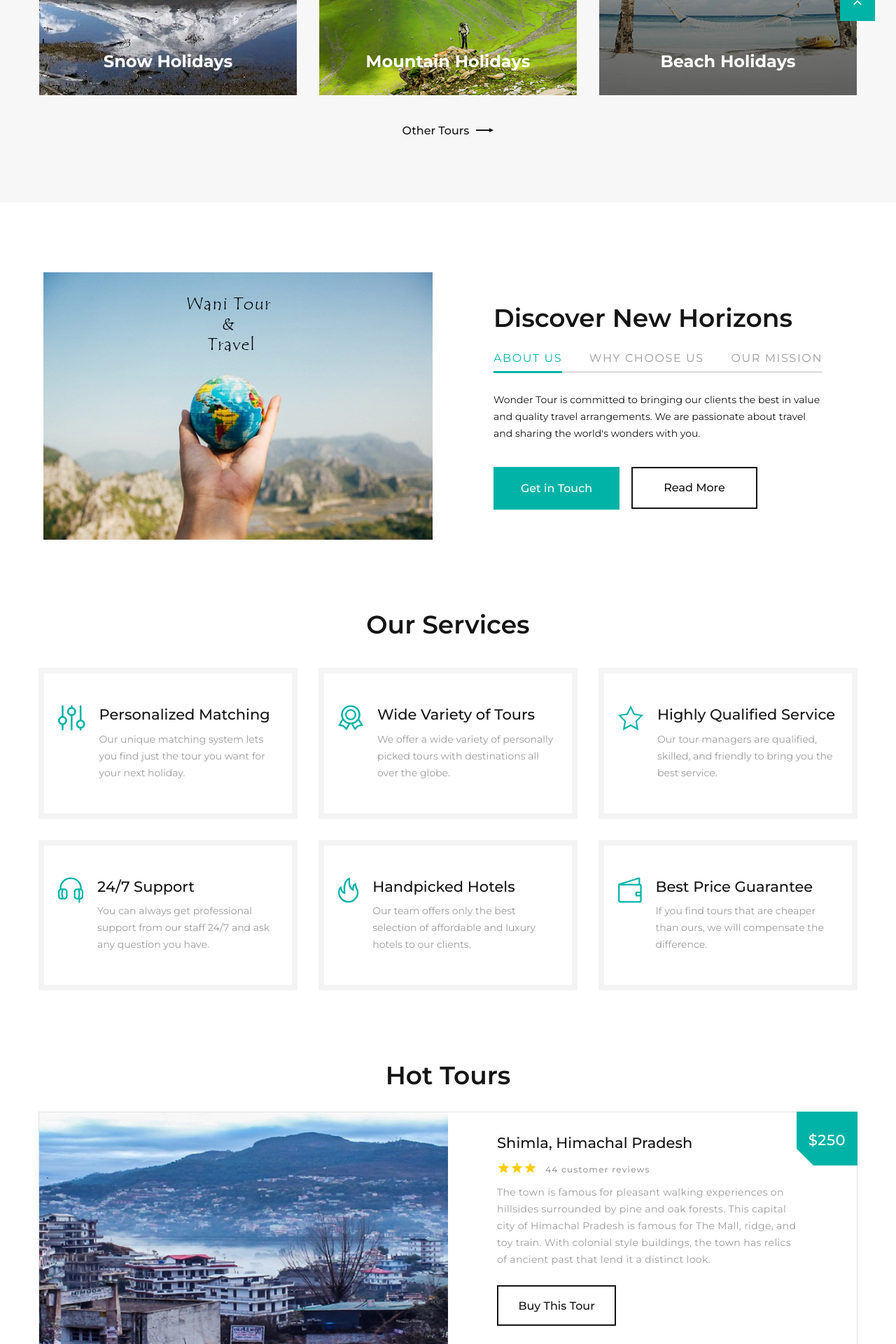
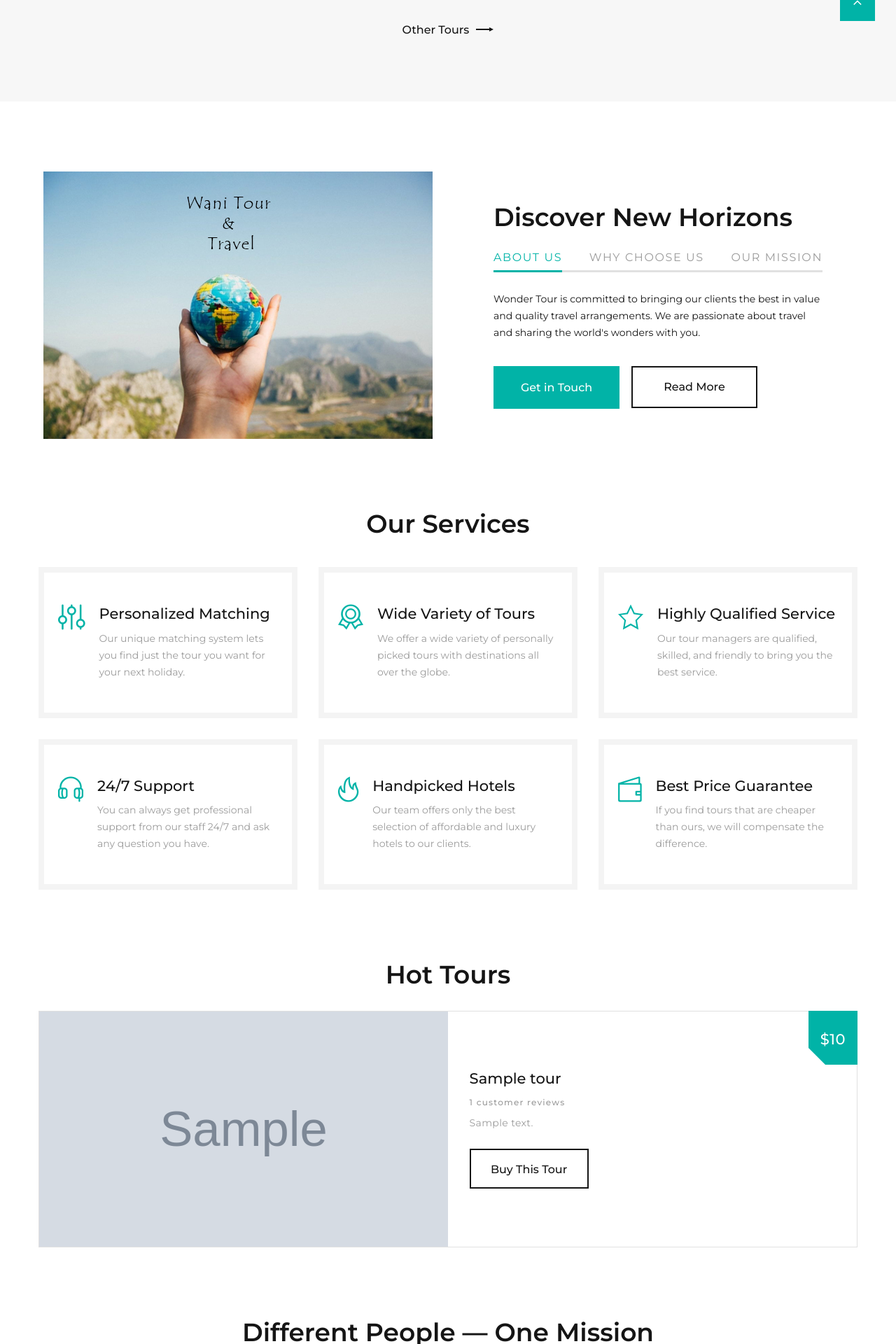
Before and after one commit to agakhil13/Travel_Project, a Django app: page / in a window 1280 px wide. Shown: the part 840-2760 px from the top of the page at 70% size. Run offline with Django 4.2, Linux system fonts and the light colour scheme; tables that the repository leaves empty hold one stand-in row (values such as "Sample post"); grey boxes marked "Sample" are stand-in pictures; parts of the project's set-up code (start-up, migrations or seed data) failed here and were passed over; some libraries are stand-ins or nearby versions.

Commit message:
migrated banner, box, hot tour to db

```diff
--- a/Homepage/models.py
+++ b/Homepage/models.py
@@ -19,7 +19,6 @@ class Hot_Tour(models.Model):
     review = models.IntegerField()
     img = models.ImageField(upload_to='Hot_Tour')
     price = models.IntegerField()
-    rating= models.IntegerField()
 
 class Teams(models.Model):
     name = models.CharField(max_length=50)
--- a/Homepage/views.py
+++ b/Homepage/views.py
@@ -3,71 +3,71 @@ from django.shortcuts import render
 from .models import Banner, Box_Category, Hot_Tour, Teams, Wonder
 
 # Create your views here.
-def banner():
-    ban1 = Banner()
-    ban1.faded_text = "Enjoy the Best Destinations with Our Travel Agency"
-    ban1.text = "Explore"
-    ban1.bold_text = "The World"
-    ban1.img = "ban1.jpg"
+# def banner():
+#     ban1 = Banner()
+#     ban1.faded_text = "Enjoy the Best Destinations with Our Travel Agency"
+#     ban1.text = "Explore"
+#     ban1.bold_text = "The World"
+#     ban1.img = "ban1.jpg"
 
-    ban2 = Banner()
-    ban2.faded_text = "A team of professional Travel Experts"
-    ban2.text = "Trust"
-    ban2.bold_text = "Our Experience"
-    ban2.img = "ban2.jpg"
+#     ban2 = Banner()
+#     ban2.faded_text = "A team of professional Travel Experts"
+#     ban2.text = "Trust"
+#     ban2.bold_text = "Our Experience"
+#     ban2.img = "ban2.jpg"
 
-    ban3 = Banner()
-    ban3.faded_text = "Build your Next Holiday Trip with Us"
-    ban3.text = "Create"
-    ban3.bold_text = "Your Tour"
-    ban3.img = "ban3.jpg"
+#     ban3 = Banner()
+#     ban3.faded_text = "Build your Next Holiday Trip with Us"
+#     ban3.text = "Create"
+#     ban3.bold_text = "Your Tour"
+#     ban3.img = "ban3.jpg"
 
-    ban = [ban1, ban2, ban3]
-    return ban
+#     ban = [ban1, ban2, ban3]
+#     return ban
 
-def box_category():
-    box1 = Box_Category()
-    box1.title = "Snow Holidays"
-    box1.img = "box1.jpg"
+# def box_category():
+#     box1 = Box_Category()
+#     box1.title = "Snow Holidays"
+#     box1.img = "box1.jpg"
 
-    box2 = Box_Category()
-    box2.title = "Mountain Holidays"
-    box2.img = "box2.jpg"
+#     box2 = Box_Category()
+#     box2.title = "Mountain Holidays"
+#     box2.img = "box2.jpg"
 
-    box3 = Box_Category()
-    box3.title = "Beach Holidays"
-    box3.img = "box3.jpg"
+#     box3 = Box_Category()
+#     box3.title = "Beach Holidays"
+#     box3.img = "box3.jpg"
 
-    box = [box1, box2, box3]
-    return box
+#     box = [box1, box2, box3]
+#     return box
 
-def hot_tour():
-    ht1 = Hot_Tour()
-    ht1.title = "Shimla, Himachal Pradesh"
-    ht1.img = "hottour1.jpg"
-    ht1.desc = "The town is famous for pleasant walking experiences on hillsides surrounded by pine and oak forests. This capital city of Himachal Pradesh is famous for The Mall, ridge, and toy train. With colonial style buildings, the town has relics of ancient past that lend it a distinct look."
-    ht1.review = 44
-    ht1.price = 250
-    ht1.rating = range(0,3)
+# def hot_tour():
+#     ht1 = Hot_Tour()
+#     ht1.title = "Shimla, Himachal Pradesh"
+#     ht1.img = "hottour1.jpg"
+#     ht1.desc = "The town is famous for pleasant walking experiences on hillsides surrounded by pine and oak forests. This capital city of Himachal Pradesh is famous for The Mall, ridge, and toy train. With colonial style buildings, the town has relics of ancient past that lend it a distinct look."
+#     ht1.review = 44
+#     ht1.price = 250
+#     ht1.rating = range(0,3)
 
-    ht2 = Hot_Tour()
-    ht2.title = "Coimbatore, Tamil Nadu"
-    ht2.img = "hottour2.jpg"
-    ht2.desc = "Coimbatore is also famous for foundry and automobile industries, manufacturing of textile industry equipment's, spares, motor pump sets, wet grinders and varied engineering goods and services. The development of Hydro electricity from the Pykara Falls in the 1930 led to a cotton boom in Coimbatore."
-    ht2.review = 23
-    ht2.price = 200
-    ht2.rating = range(0, 4)
+#     ht2 = Hot_Tour()
+#     ht2.title = "Coimbatore, Tamil Nadu"
+#     ht2.img = "hottour2.jpg"
+#     ht2.desc = "Coimbatore is also famous for foundry and automobile industries, manufacturing of textile industry equipment's, spares, motor pump sets, wet grinders and varied engineering goods and services. The development of Hydro electricity from the Pykara Falls in the 1930 led to a cotton boom in Coimbatore."
+#     ht2.review = 23
+#     ht2.price = 200
+#     ht2.rating = range(0, 4)
 
-    ht3 = Hot_Tour()
-    ht3.title = "Gangtok, Sikkim"
-    ht3.img = "hottour3.jpg"
-    ht3.desc = "Gangtok is also known as the land of monasteries due to the sheer number of monasteries it houses. It has emerged as a major Buddhist pilgrimage center and has some of the finest monasteries in India that you cannot afford to miss. The Rumtek monastery is undoubtedly one of the greatest monasteries in the country."
-    ht3.review = 67
-    ht3.price = 350
-    ht3.rating = range (0, 2)
+#     ht3 = Hot_Tour()
+#     ht3.title = "Gangtok, Sikkim"
+#     ht3.img = "hottour3.jpg"
+#     ht3.desc = "Gangtok is also known as the land of monasteries due to the sheer number of monasteries it houses. It has emerged as a major Buddhist pilgrimage center and has some of the finest monasteries in India that you cannot afford to miss. The Rumtek monastery is undoubtedly one of the greatest monasteries in the country."
+#     ht3.review = 67
+#     ht3.price = 350
+#     ht3.rating = range (0, 2)
 
-    ht = [ht1, ht2, ht3]
-    return ht
+#     ht = [ht1, ht2, ht3]
+    # return ht
 def teams():
     t1 = Teams()
     t1.name = "Rakesh Yadav"
@@ -108,8 +108,17 @@ def wonder():
     wonders = [w1, w2, w3, w4, w5, w6, w7]
     return wonders
 
+
+
 def page(request):
-    return render(request,'index.html', {'banner': banner(), 'boxes': box_category(), 'hottours': hot_tour(), 'teams': teams(), 'wondertours':wonder()})
+    banner = Banner.objects.all()
+    box_category = Box_Category.objects.all()
+    hot_tour = Hot_Tour.objects.all()
+    # teams = Teams.objects.all()
+    # wonder = Wonder.objects.all()
+    return render(request,'index.html', {'banner': banner, 'boxes': box_category, 'hottours': hot_tour, 'teams': teams(), 'wondertours':wonder()})
+
+    #, 'boxes': box_category(), 'hottours': hot_tour(), 'teams': teams(), 'wondertours':wonder()})
 
 def about(request):
     return render(request,'about.html')
--- a/templates/index.html
+++ b/templates/index.html
@@ -94,7 +94,7 @@
       <section class="section swiper-container swiper-slider swiper-slider-corporate swiper-pagination-style-2" data-loop="true" data-autoplay="5000" data-simulate-touch="true" data-nav="false" data-direction="vertical">
         <div class="swiper-wrapper text-left">
           {% for ban in banner %}
-          <div class="swiper-slide context-dark" data-slide-bg="{{BaseURL}}/{{ban.img}}">
+          <div class="swiper-slide context-dark" data-slide-bg="{{ban.img.url}}">
             <div class="swiper-slide-caption section-md">
               <div class="container">
                 <div class="row">
@@ -120,7 +120,7 @@
                 {% for box in boxes %}
                 <div class="col-md-4 wow fadeInDown col-9" data-wow-delay=".2s">
                   <ul class="list-marked-2 box-categories-list">
-                    <li><a href="#"><img src="{{BaseURL}}/{{box.img}}" alt="" width="368" height="420"/></a>
+                    <li><a href="#"><img src="{{box.img.url}}" alt="" width="368" height="420"/></a>
                       <h5 class="box-categories-title">{{box.title}}</h5>
                     </li>
                   </ul>
@@ -266,12 +266,12 @@
               <!-- Product Big-->
               <article class="product-big">
                 <div class="unit flex-column flex-md-row align-items-md-stretch">
-                  <div class="unit-left"><a class="product-big-figure" href="#"><img src="{{BaseURL}}/{{hottour.img}}" alt="" width="600" height="366"/></a></div>
+                  <div class="unit-left"><a class="product-big-figure" href="#"><img src="{{hottour.img.url}}" alt="" width="600" height="366"/></a></div>
                   <div class="unit-body">
                     <div class="product-big-body">
                       <h5 class="product-big-title"><a href="#">{{hottour.title}}</a></h5>
                       <div class="group-sm group-middle justify-content-start">
-                        <div class="product-big-rating">{% for i in hottour.rating %}<span class="icon material-icons-star"></span>{% endfor %}</div><a class="product-big-reviews" href="#">{{hottour.review}} customer reviews</a>
+                        <a class="product-big-reviews" href="#">{{hottour.review}} customer reviews</a>
                       </div>
                       <p class="product-big-text">{{hottour.desc}}</p><a class="button button-black-outline button-ujarak" href="#">Buy This Tour</a>
                       <div class="product-big-price-wrap"><span class="product-big-price">${{hottour.price}}</span></div>
```
Also changed, not shown: Homepage/migrations/0002_remove_hot_tour_rating.py (added), media/Banner/ban1.jpg (added), media/Banner/ban2.jpg (added), media/Banner/ban3.jpg (added), media/Boxes/box1.jpg (added), media/Boxes/box2.jpg (added), media/Boxes/box3.jpg (added), media/Boxes/cta-1-368x420.jpg (added), media/Boxes/cta-1-368x420_lmr8UHo.jpg (added), media/Hot_Tour/hottour1.jpg (added), media/Hot_Tour/hottour2.jpg (added), media/Hot_Tour/hottour3.jpg (added).
